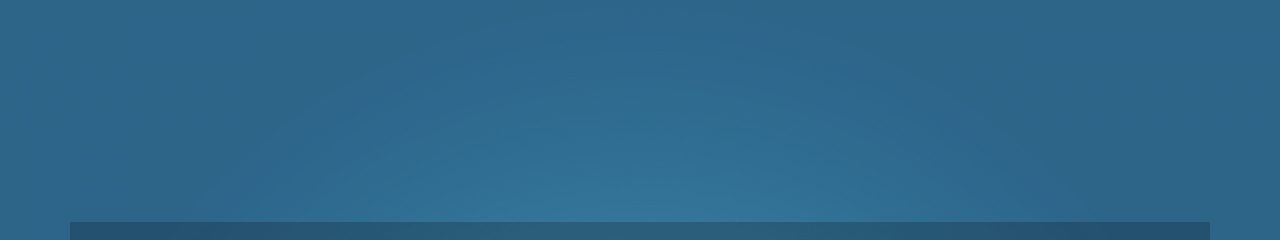
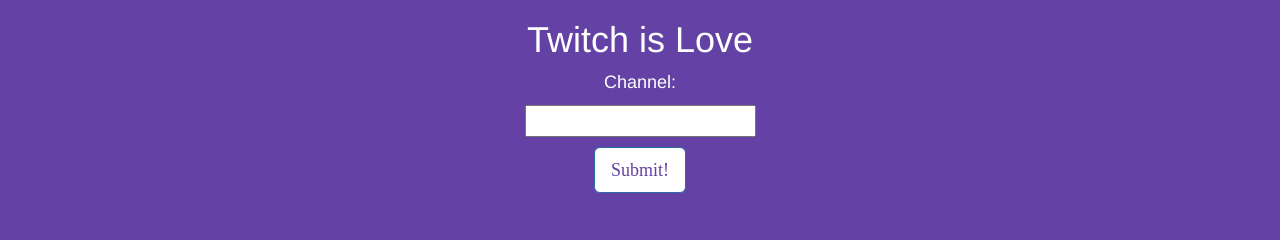
Before and after one commit to chenboy3/twitch, a PHP site: page / in a window 1280 px wide. Shown: the top 240 px of the page. Run offline with PHP 8.4, Linux system fonts and the light colour scheme; some libraries are stand-ins or nearby versions.

Commit message:
multitwitch functionality

```diff
--- a/public/css/style.css
+++ b/public/css/style.css
@@ -2,42 +2,61 @@
 	display: flex;
 	align-items: center;
 	justify-content: center;
-	background: linear-gradient(
-      rgba(0, 0, 0, 0.5),
-      rgba(0, 0, 0, 0.5)
-    ), url(/assets/clouds.jpg);
+	background: rgb(100, 65, 164);
 	background-repeat: repeat;
 	background-size: 100% auto;
-	font-family: Sawasdee;
+	font-family: Dimitri;
 	font-size: 18px;
 	width: 100%;
 	height: 100%;
 	position: absolute;
 }
 
-.welcome {
-	display: flex;
-	flex-direction: column;
-	align-items: center;
-	justify-content: center;
-	z-index: -1;
-	background: rgba(0,0,0,0.2);
-	color: rgb(250,250,250);
-	font-size: 72px;
-	position: static;
-	padding: 30px 80px;
+.header {
+	margin-top: -400px;
+	color: rgb(255,255,255);
+	font-family: Helvetica Neue;
 }
 
-.phoneNumber {
-	margin-top: 20px;
-	margin-bottom: 10px;
+.channel {
+	color: rgb(255,255,255);
+	font-family: Helvetica;
 }
+
+
+.channelEntry {
+	margin-top:10px;
+}
+
+.channelEntry:focus {
+	border: 1px solid black;
+}
+
 .name {
 	color: rgb(255,255,255);
+	font-family: Helvetica;
 }
-/*.entry {
-	z-index: -1;
-	background: rgba(255,105,180, 0.2);
-	color: rgb(125,249,255);
-	font-size: 36px;
-}*/
+
+.submit {
+	margin-top: 10px;
+	background: rgb(255,255,255);
+	color: rgb(100,65,164);
+}
+
+.submit:hover {
+	background: rgb(0,0,0);
+}
+
+.video {
+	margin-top: 50px;
+	margin-left: 90px;
+	float: middle;
+	position: absolute;
+}
+
+.chat {
+	margin-top: 590px;
+	margin-left: 90px;
+	float: middle;
+	position: absolute;
+}
--- a/public/index.html
+++ b/public/index.html
@@ -1,14 +1,9 @@
 <!DOCTYPE html>
 <html ng-app="challongeApp">
 <head>
-	<title>Challonge Texter</title>
+	<title>Twitch Stuff</title>
 	<link rel="stylesheet" type="text/css" href="css/bootstrap.min.css">
 	<link rel="stylesheet" type="text/css" href="css/style.css">
-	<style type="text/css">
-		input {
-			margin: 10px 10px 10px 10px;
-		}
-	</style>
 	<script src="https://ajax.googleapis.com/ajax/libs/angularjs/1.4.5/angular.min.js"></script>
 </head>
 <body ng-controller="BracketController">
@@ -26,51 +21,57 @@
 			</div>
 	</div> -->
 	<div class="container">
-		<div class="welcome">
+		<div class="header">
 			<div class="row">
 				<h1 class="col-md-12 text-center">
-					Harold Fucks Bitches
+					Twitch is Love
 				</h1>
+			</div>
+		</div>
+
+		<div class="entry text-center">
+			<div class="row channel">
+				<div class="col-md-12 text">
+					Channel:
+				</div>
+			</div>
+			<div class="row">
+				<div class="col-md-12">
+					 <input class = "channelEntry" id="channelName" type="text" name="" value="">
+				</div>
 			</div>
 			<div class="row">
 				<div class="col-md-12 text-center">
-					<a href="#">
-						<button class="btn btn-primary btn-lg">
-							Click here and maybe you can too
+					<!-- <a href="#"> -->
+						<button onclick="channel()" class="submit btn btn-primary btn-lg">
+							Submit!
 						</button>
-					</a>
+<!-- 					</a> -->
 				</div>
 			</div>
 		</div>
 
-		<div class="entry text-center">
-			<div class="row">
-				<div class="col-md-6 text">
-					Tag:
-				</div>
-				<div class="col-md-6">
-					Phone Number:
-				</div>
-			</div>
-			<div class="row">
-				<div class="col-md-6">
+		 <iframe
+		 	id = "video"
+		 	class="video"
+	        src="http://player.twitch.tv/?channel=beyondthesummit"
+	        height="540"
+	        width="960"
+	        frameborder="0"
+	        scrolling="no"
+	        allowfullscreen="true">
+	    </iframe>
 
-					 <input type="text" name="" value="">
-				</div>
-				<div class="col-md-6">
-					<input type="text" name="" value="">
-				</div>
-			</div>
-			<div class="row">
-				<div class="col-md-12 text-center">
-					<a href="#">
-						<button class="btn btn-primary btn-lg">
-							Submit!
-						</button>
-					</a>
-				</div>
-			</div>
-		</div>
+		<iframe
+			id = "chat"
+			class="chat"
+			frameborder="0"
+	        scrolling="no"
+	        id="chat_embed"
+	        src="http://www.twitch.tv/beyondthesummit/chat"
+	        height="500px"
+	        width="960px">
+		</iframe>
 	</div>
 	<script type="text/javascript" src="https://ajax.googleapis.com/ajax/libs/jquery/2.1.3/jquery.min.js"></script>
 	<script type="text/javascript" src="js/app.js"></script>
```
Also changed, not shown: public/js/app.js.
